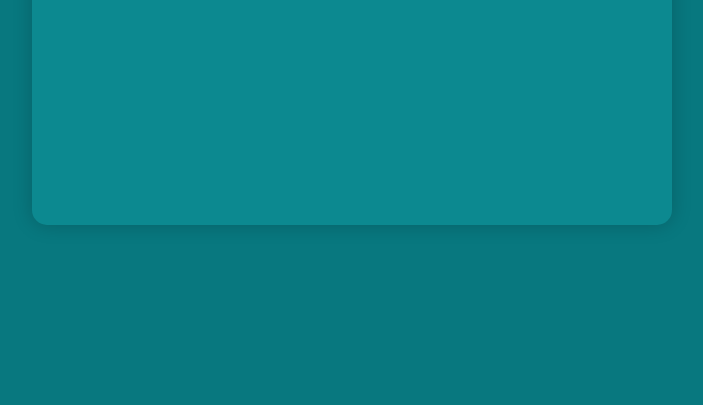
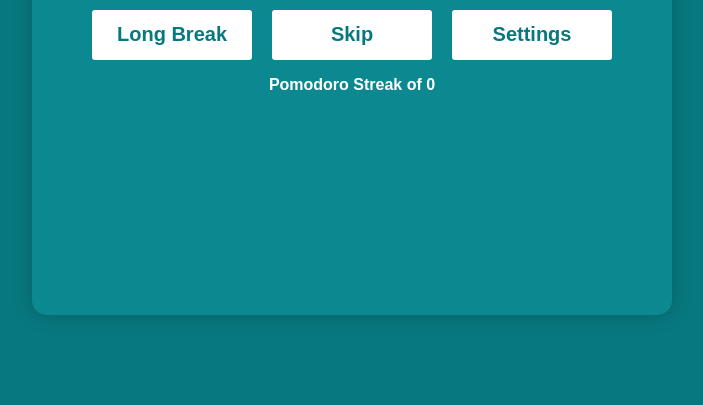
Before and after one commit to PhilipOgunfuwa/pomodoro-timer, a plain HTML site: page index.html in a window 1280 px wide. Shown: the part 395-800 px from the top of the page, without its empty margins (288-991 px from the left). Drawn offline with Linux system fonts and the light colour scheme.

Commit message:
Add files via upload

```diff
--- a/styling_sheet.css
+++ b/styling_sheet.css
@@ -9,7 +9,7 @@
     align-items: center;
     justify-content: center;
     flex-direction: column;
-    height = 100vh;
+    height: 100vh;
     margin: 0;
     background-color: #08787F;
 }
```
